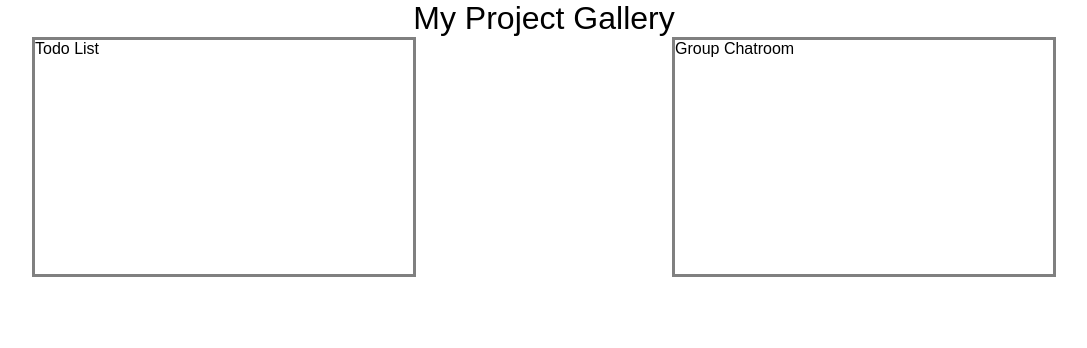
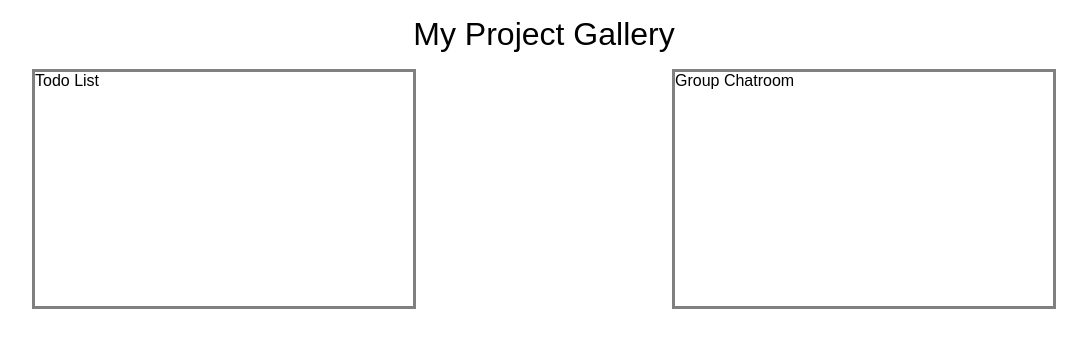
Before and after one commit to Ruwen-Yi/project-gallery, a plain HTML site: page index.html in a window 1280 px wide. Shown: the whole page, without its empty margins (96-1183 px from the left). Drawn offline with Linux system fonts and the light colour scheme.

Commit message:
feat(css): style gallery title

```diff
--- a/src/style.css
+++ b/src/style.css
@@ -21,6 +21,8 @@ body {
 .gallery-title {
     text-align: center;
     font-size: 2rem;
+    padding-top: 1rem;
+    padding-bottom: 1rem;
 }
 
 .gallery-content {
```
